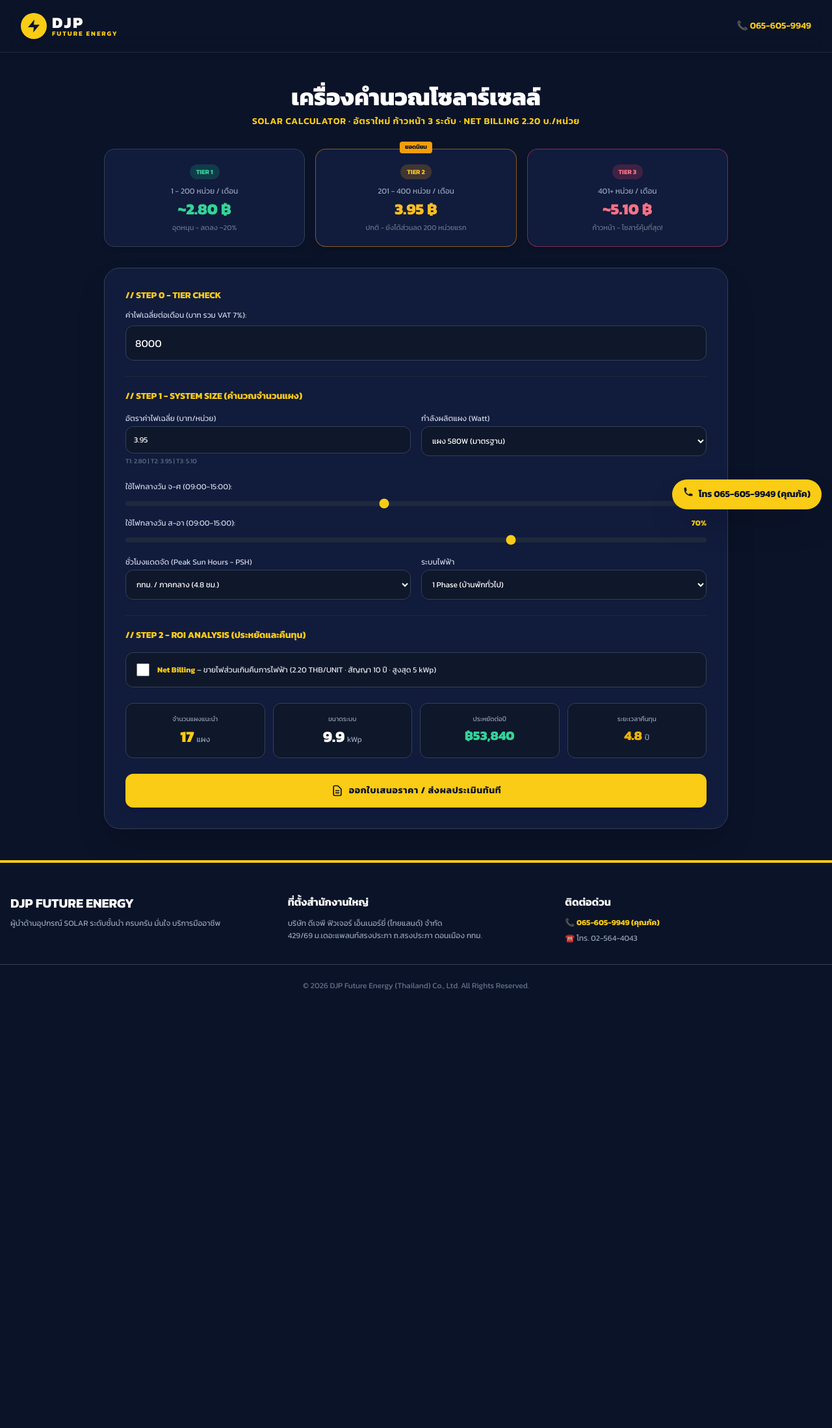
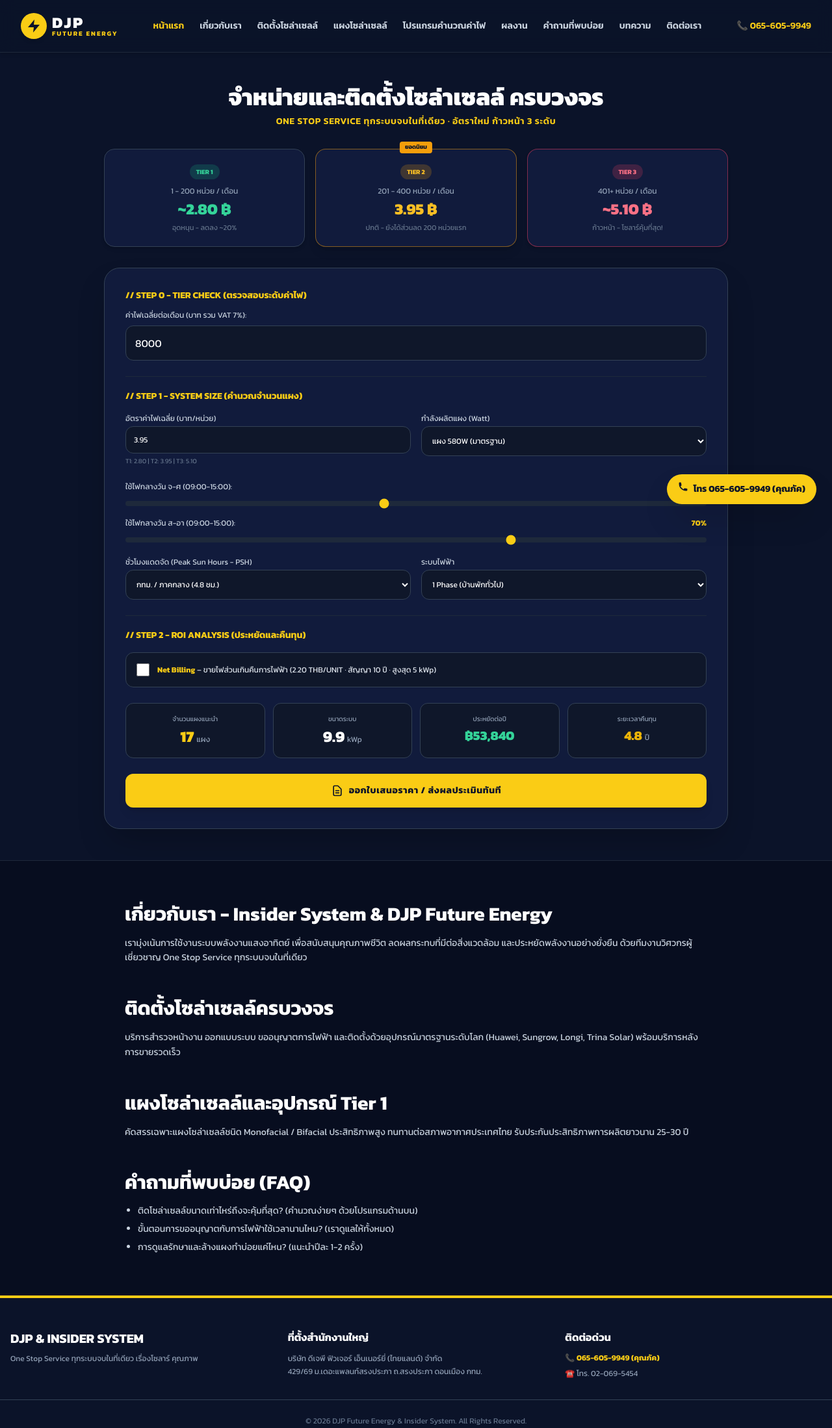
Before and after one commit to supmunkongba-ui/solar-solution, a plain HTML site: page index.html in a window 1280 px wide. Shown: the whole page at 65% size. Before the commit the page ends 1573 px from the top, so only its background shows below. Drawn offline with nearby package versions, Linux system fonts and the light colour scheme.

Commit message:
Update index.html

```diff
--- a/index.html
+++ b/index.html
@@ -3,7 +3,7 @@
 <head>
   <meta charset="UTF-8" />
   <meta name="viewport" content="width=device-width, initial-scale=1.0" />
-  <title>DJP FUTURE ENERGY - เครื่องคำนวณโซลาร์เซลล์อัจฉริยะ (อัตราใหม่)</title>
+  <title>DJP FUTURE ENERGY x INSIDER SYSTEM - จำหน่ายและติดตั้งโซล่าเซลล์ครบวงจร</title>
   <!-- Tailwind CSS & Fonts -->
   <script src="https://cdn.tailwindcss.com"></script>
   <link rel="preconnect" href="https://fonts.googleapis.com">
@@ -42,7 +42,7 @@
           ⚡
         </div>
         <h3 class="text-xl font-bold text-brand-navy">ใบเสนอราคาประเมินเบื้องต้น</h3>
-        <p class="text-xs text-slate-500">DJP Future Energy - โซลาร์เซลล์คุณภาพมาตรฐานสากล</p>
+        <p class="text-xs text-slate-500">DJP Future Energy x Insider System - One Stop Service</p>
       </div>
 
       <div class="bg-slate-50 rounded-2xl p-4 space-y-3 text-xs sm:text-sm mb-6 border border-slate-200">
@@ -85,7 +85,7 @@
   <!-- ==============================
        Floating Contact & Click-to-Call Buttons
        ============================== -->
-  <div class="fixed bottom-4 right-4 z-50 flex items-center gap-2">
+  <div class="fixed bottom-6 right-6 z-50 flex items-center gap-2">
     <a href="tel:0656059949" class="bg-brand-yellow text-brand-navy font-bold text-xs sm:text-sm px-4 py-3 rounded-full shadow-2xl border border-brand-yellow/40 flex items-center gap-2 hover:scale-105 transition">
       <svg class="w-4 h-4 animate-bounce" fill="currentColor" viewBox="0 0 20 20"><path d="M2 3a1 1 0 011-1h2.153a1 1 0 01.986.836l.74 4.435a1 1 0 01-.54 1.06l-1.548.773a11.037 11.037 0 006.105 6.105l.774-1.548a1 1 0 011.059-.54l4.435.74a1 1 0 01.836.986V17a1 1 0 01-1 1h-2C7.82 18 2 12.18 2 5V3z"/></svg>
       <span>โทร 065-605-9949 (คุณภัค)</span>
@@ -93,7 +93,7 @@
   </div>
 
   <!-- ==============================
-       Header & Navbar
+       Header & Navbar (เมนูตามเว็บ Insider System)
        ============================== -->
   <header class="sticky top-0 z-40 bg-brand-navy/95 backdrop-blur-md shadow-md border-b border-slate-800">
     <div class="max-w-7xl mx-auto px-4 sm:px-6 lg:px-8 h-20 flex justify-between items-center">
@@ -107,6 +107,19 @@
         </div>
       </a>
 
+      <!-- Desktop Menu (ตามแบบ Insider System) -->
+      <nav class="hidden lg:flex items-center space-x-6 text-sm font-semibold text-slate-300">
+        <a href="#" class="text-brand-yellow">หน้าแรก</a>
+        <a href="#about" class="hover:text-brand-yellow transition">เกี่ยวกับเรา</a>
+        <a href="#services" class="hover:text-brand-yellow transition">ติดตั้งโซล่าเซลล์</a>
+        <a href="#pv-panel" class="hover:text-brand-yellow transition">แผงโซล่าเซลล์</a>
+        <a href="#calculator" class="hover:text-brand-yellow transition">โปรแกรมคำนวณค่าไฟ</a>
+        <a href="#portfolio" class="hover:text-brand-yellow transition">ผลงาน</a>
+        <a href="#faq" class="hover:text-brand-yellow transition">คำถามที่พบบ่อย</a>
+        <a href="#articles" class="hover:text-brand-yellow transition">บทความ</a>
+        <a href="#contact" class="hover:text-brand-yellow transition">ติดต่อเรา</a>
+      </nav>
+
       <div class="flex items-center gap-4">
         <a href="tel:0656059949" class="text-xs sm:text-sm text-brand-yellow font-semibold hover:underline">📞 065-605-9949</a>
       </div>
@@ -114,17 +127,17 @@
   </header>
 
   <!-- ==============================
-       Main Calculator Section (อิงโครงสร้างภาพ)
+       Main Calculator Section
        ============================== -->
   <section class="py-12 px-4 sm:px-6 lg:px-8 max-w-5xl mx-auto">
 
     <!-- Title Header -->
     <div class="text-center mb-8">
-      <h1 class="text-3xl sm:text-4xl font-extrabold text-white mb-2">เครื่องคำนวณโซลาร์เซลล์</h1>
-      <p class="text-brand-yellow text-sm tracking-wider uppercase font-semibold">SOLAR CALCULATOR · อัตราใหม่ ก้าวหน้า 3 ระดับ · NET BILLING 2.20 บ./หน่วย</p>
+      <h1 class="text-3xl sm:text-4xl font-extrabold text-white mb-2">จำหน่ายและติดตั้งโซล่าเซลล์ ครบวงจร</h1>
+      <p class="text-brand-yellow text-sm tracking-wider uppercase font-semibold">One Stop Service ทุกระบบจบในที่เดียว · อัตราใหม่ ก้าวหน้า 3 ระดับ</p>
     </div>
 
-    <!-- Tier Cards Overview (ตามภาพ 1000033106.jpg) -->
+    <!-- Tier Cards Overview -->
     <div class="grid md:grid-cols-3 gap-4 mb-8">
       <div class="bg-brand-card border border-slate-700 p-5 rounded-2xl text-center shadow-md">
         <span class="bg-emerald-500/20 text-emerald-400 text-[10px] font-bold px-2.5 py-1 rounded-full uppercase">TIER 1</span>
@@ -150,11 +163,11 @@
     </div>
 
     <!-- Calculator Core Form Box -->
-    <div class="bg-brand-card border border-slate-700 rounded-3xl p-6 sm:p-8 shadow-2xl space-y-6">
+    <div id="calculator" class="bg-brand-card border border-slate-700 rounded-3xl p-6 sm:p-8 shadow-2xl space-y-6">
 
       <!-- STEP 0: TIER CHECK -->
       <div>
-        <h3 class="text-brand-yellow font-bold text-sm mb-3">// STEP 0 - TIER CHECK</h3>
+        <h3 class="text-brand-yellow font-bold text-sm mb-3">// STEP 0 - TIER CHECK (ตรวจสอบระดับค่าไฟ)</h3>
         <label class="text-xs text-slate-300 block mb-2">ค่าไฟเฉลี่ยต่อเดือน (บาท รวม VAT 7%):</label>
         <input id="inputBill" type="number" value="8000" class="w-full bg-slate-900 border border-slate-700 text-white text-base rounded-xl p-3.5 focus:border-brand-yellow focus:outline-none" oninput="calculateAll()">
       </div>
@@ -258,13 +271,52 @@
   </section>
 
   <!-- ==============================
+       Content & Guide Section (เนื้อหาตาม Insider System)
+       ============================== -->
+  <section id="about" class="py-16 bg-[#070d1f] border-t border-slate-800 px-4 sm:px-6 lg:px-8">
+    <div class="max-w-4xl mx-auto space-y-12">
+
+      <div>
+        <h2 class="text-2xl sm:text-3xl font-bold text-white mb-4">เกี่ยวกับเรา - Insider System & DJP Future Energy</h2>
+        <p class="text-slate-300 text-sm leading-relaxed mb-4">
+          เรามุ่งเน้นการใช้งานระบบพลังงานแสงอาทิตย์ เพื่อสนับสนุนคุณภาพชีวิต ลดผลกระทบที่มีต่อสิ่งแวดล้อม และประหยัดพลังงานอย่างยั่งยืน ด้วยทีมงานวิศวกรผู้เชี่ยวชาญ One Stop Service ทุกระบบจบในที่เดียว
+        </p>
+      </div>
+
+      <div id="services">
+        <h2 class="text-2xl sm:text-3xl font-bold text-white mb-4">ติดตั้งโซล่าเซลล์ครบวงจร</h2>
+        <p class="text-slate-300 text-sm leading-relaxed mb-4">
+          บริการสำรวจหน้างาน ออกแบบระบบ ขออนุญาตการไฟฟ้า และติดตั้งด้วยอุปกรณ์มาตรฐานระดับโลก (Huawei, Sungrow, Longi, Trina Solar) พร้อมบริการหลังการขายรวดเร็ว
+        </p>
+      </div>
+
+      <div id="pv-panel">
+        <h2 class="text-2xl sm:text-3xl font-bold text-white mb-4">แผงโซล่าเซลล์และอุปกรณ์ Tier 1</h2>
+        <p class="text-slate-300 text-sm leading-relaxed mb-4">
+          คัดสรรเฉพาะแผงโซล่าเซลล์ชนิด Monofacial / Bifacial ประสิทธิภาพสูง ทนทานต่อสภาพอากาศประเทศไทย รับประกันประสิทธิภาพการผลิตยาวนาน 25-30 ปี
+        </p>
+      </div>
+
+      <div id="faq">
+        <h2 class="text-2xl sm:text-3xl font-bold text-white mb-4">คำถามที่พบบ่อย (FAQ)</h2>
+        <ul class="list-disc pl-5 space-y-2 text-sm text-slate-300">
+          <li>ติดโซล่าเซลล์ขนาดเท่าไหร่ถึงจะคุ้มที่สุด? (คำนวณง่ายๆ ด้วยโปรแกรมด้านบน)</li>
+          <li>ขั้นตอนการขออนุญาตกับการไฟฟ้าใช้เวลานานไหม? (เราดูแลให้ทั้งหมด)</li>
+          <li>การดูแลรักษาและล้างแผงทำบ่อยแค่ไหน? (แนะนำปีละ 1-2 ครั้ง)</li>
+        </ul>
+      </div>
+
+    </div>
+  </section>
+
+  <!-- ==============================
        Footer
        ============================== -->
   <footer id="contact" class="bg-brand-navy text-slate-300 py-12 text-sm border-t-4 border-brand-yellow">
     <div class="max-w-7xl mx-auto px-4 grid md:grid-cols-3 gap-8 text-center md:text-left">
       <div>
-        <p class="text-white font-bold text-xl mb-2">DJP FUTURE ENERGY</p>
-        <p class="text-xs leading-relaxed text-slate-400">ผู้นำด้านอุปกรณ์ SOLAR ระดับชั้นนำ ครบครัน มั่นใจ บริการมืออาชีพ</p>
+        <p class="text-white font-bold text-xl mb-2">DJP & INSIDER SYSTEM</p>
+        <p class="text-xs leading-relaxed text-slate-400">One Stop Service ทุกระบบจบในที่เดียว เรื่องโซลาร์ คุณภาพ</p>
       </div>
       <div>
         <h5 class="text-white font-bold mb-3 text-base">ที่ตั้งสำนักงานใหญ่</h5>
@@ -277,12 +329,12 @@
         <h5 class="text-white font-bold mb-3 text-base">ติดต่อด่วน</h5>
         <p class="text-xs space-y-2 text-slate-400">
           <span class="block">📞 <a href="tel:0656059949" class="text-brand-yellow font-bold hover:underline">065-605-9949 (คุณภัค)</a></span>
-          <span class="block">☎️ โทร. 02-564-4043</span>
+          <span class="block">☎️ โทร. 02-069-5454</span>
         </p>
       </div>
     </div>
     <div class="max-w-7xl mx-auto px-4 mt-8 pt-6 border-t border-slate-700 text-center text-xs text-slate-500">
-      &copy; 2026 DJP Future Energy (Thailand) Co., Ltd. All Rights Reserved.
+      &copy; 2026 DJP Future Energy & Insider System. All Rights Reserved.
     </div>
   </footer>
 
@@ -309,7 +361,6 @@
       const psh = parseFloat(document.getElementById('pshValue').value);
       const isNetBilling = document.getElementById('netBillingCheck').checked;
 
-      // น้ำหนักการใช้ไฟเฉลี่ย
       const avgDayRatio = (monFri * 5 + satSun * 2) / 7;
 
       const monthlyKwh = bill / rate;
@@ -326,17 +377,16 @@
 
       let netBillingIncome = 0;
       if(isNetBilling) {
-        netBillingIncome = (monthlyProduction * 0.20) * 2.20; // รับซื้อคืน 2.20 บ.
+        netBillingIncome = (monthlyProduction * 0.20) * 2.20;
       }
 
       const yearlySavings = (monthlySavings + netBillingIncome) * 12;
-      const totalSystemCost = actualKwp * 26000; // ต้นทุนประเมินเฉลี่ยต่อ kWp
+      const totalSystemCost = actualKwp * 26000;
 
       let payback = totalSystemCost / yearlySavings;
       if(payback < 2) payback = 3.5;
       if(payback > 10) payback = 9.9;
 
-      // เก็บข้อมูลใส่ Modal
       globalData = {
         capacity: actualKwp.toFixed(1) + ' kWp',
         panels: numPanels.toLocaleString() + ' แผง',
@@ -345,7 +395,6 @@
         totalCost: '฿' + Math.round(totalSystemCost).toLocaleString()
       };
 
-      // แสดงผลหน้าจอ
       document.getElementById('resPanels').innerText = numPanels.toLocaleString();
       document.getElementById('resCapacity').innerText = actualKwp.toFixed(1);
       document.getElementById('resYearlySave').innerText = '฿' + Math.round(yearlySavings).toLocaleString();
```
